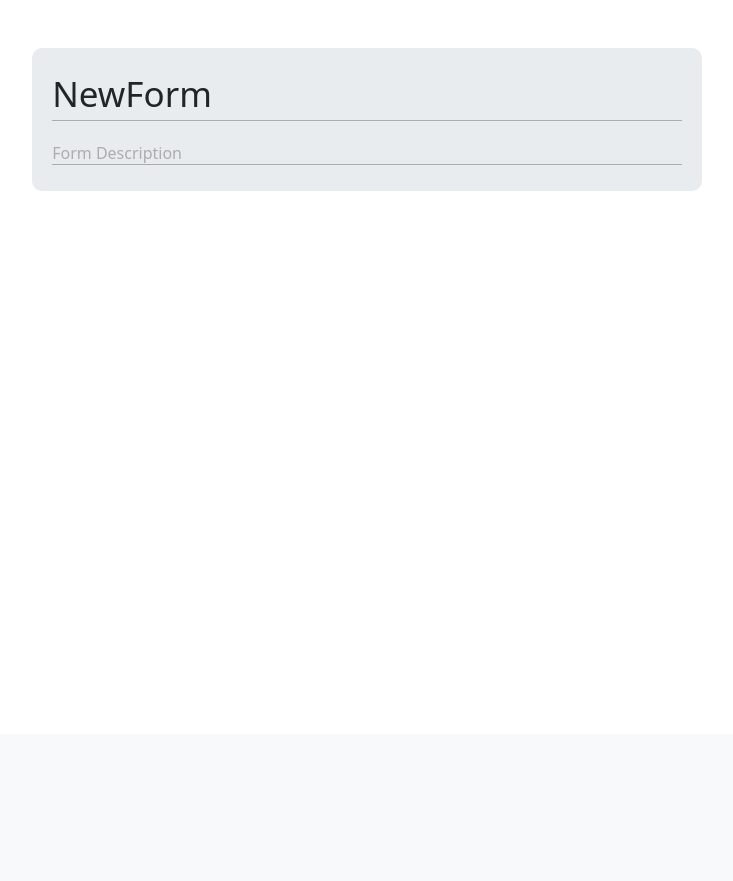
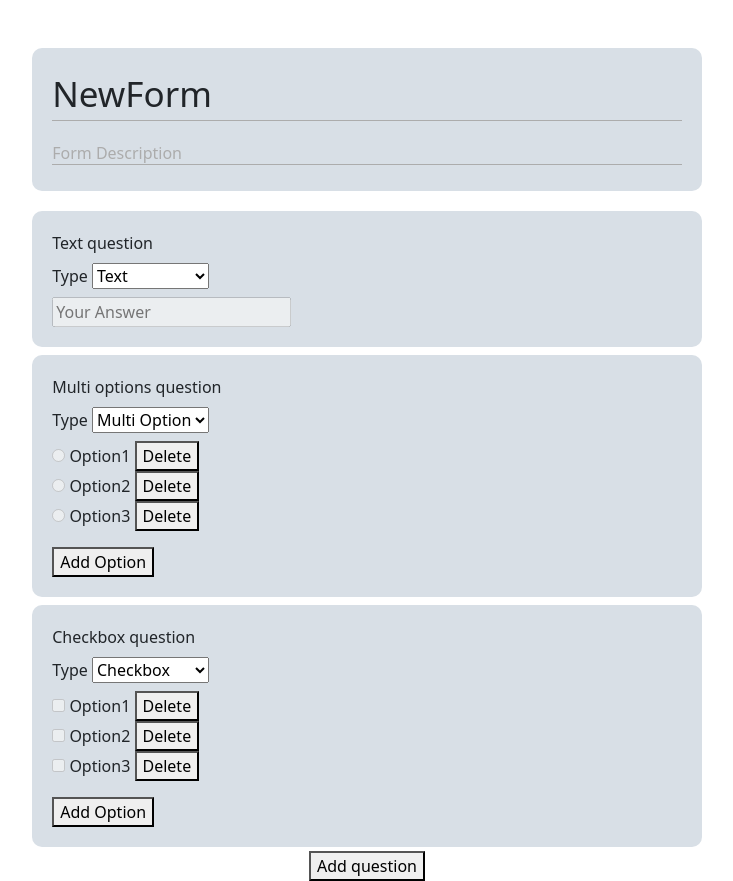
Before and after one commit to Lucas13868/NewFORMS, a Flask app: page /e/33 in a window 1280 px wide. Shown: the part 66-947 px from the top of the page, without its empty margins (273-1006 px from the left). Before the commit the page ends 257 px from the top, so only its background shows below. Run offline with Flask 3, Linux system fonts and the light colour scheme; a user stored in the database is signed in; data comes from the database, SQL or seed files in the repository; both versions use the stored data as it was after the commit.

Commit message:
Implementação: exibição das perguntas dos formulário; possibilidade de criar e deletar opções de questões de multipla escolha.

```diff
--- a/app.py
+++ b/app.py
@@ -4,7 +4,7 @@ from dotenv import load_dotenv
 import sqlite3
 import os
 
-from helpers import login_required
+from helpers import login_required, sql_conn
 
 load_dotenv()
 
@@ -27,7 +27,7 @@ app.config.update(
 def index():
     user_id = session["user_id"]
 
-    connection = sqlite3.connect("database.db")
+    connection = sql_conn()
     cursor = connection.cursor()
 
     cursor.execute("SELECT username FROM users WHERE id = ?", (user_id,))
@@ -65,7 +65,7 @@ def register():
             return redirect(url_for("register"))
 
         pwd_hash = bcrypt.generate_password_hash(pwd).decode('utf-8') # encrypt password
-        connection = sqlite3.connect("database.db")
+        connection = sql_conn()
         cursor = connection.cursor()
 
         try:
@@ -108,7 +108,7 @@ def login():
             flash("Missing password!", "error")
             return redirect(url_for("login"))
 
-        connection = sqlite3.connect("database.db")
+        connection = sql_conn()
         cursor = connection.cursor()
         cursor.execute("SELECT hash, id FROM users WHERE email = ?", (email,))
         user_row = cursor.fetchone()
@@ -142,7 +142,7 @@ def logout():
 def create_form():
     user_id = session["user_id"]
 
-    connect = sqlite3.connect("database.db")
+    connect = sql_conn()
     cursor = connect.cursor()
 
     cursor.execute("INSERT INTO forms (user_id) VALUES (?)", (user_id,))
@@ -153,6 +153,7 @@ def create_form():
 
     cursor.execute("INSERT INTO questions (form_id, type, question_text) VALUES (?, ?, ?)", (form_id, 'text', 'Text question'))
     cursor.execute("INSERT INTO questions (form_id, type, question_text) VALUES (?, ?, ?)", (form_id, 'radio', 'Multi options question'))
+    cursor.execute("INSERT INTO questions (form_id, type, question_text) VALUES (?, ?, ?)", (form_id, 'checkbox', 'Checkbox question'))
     connect.commit()
 
     cursor.execute("SELECT id FROM questions WHERE form_id = ? AND type = 'radio'", (form_id,))
@@ -160,6 +161,12 @@ def create_form():
 
     for i in range(3):
         cursor.execute("INSERT INTO options (question_id, option_text) VALUES (?, ?)", (radio_id, f'Option{i + 1}'))
+
+    cursor.execute("SELECT id FROM questions WHERE form_id = ? AND type = 'checkbox'", (form_id,))
+    checkbox_id = cursor.fetchone()[0]
+
+    for i in range(3):
+        cursor.execute("INSERT INTO options (question_id, option_text) VALUES (?, ?)", (checkbox_id, f'Option{i + 1}'))
 
     connect.commit()
 
@@ -172,7 +179,7 @@ def delete_form():
     form_id = request.form.get("form_id")
     user_id = session["user_id"]
 
-    connect = sqlite3.connect("database.db")
+    connect = sql_conn()
     cursor = connect.cursor()
 
     try:
@@ -189,18 +196,35 @@ def delete_form():
 @app.route("/e/<int:form_id>")
 @login_required
 def edit_form(form_id):
-    connect = sqlite3.connect("database.db")
+    connect = sql_conn()
     cursor = connect.cursor()
 
     cursor.execute("SELECT name, title, description FROM forms WHERE id = ? AND user_id = ?", (form_id, session["user_id"]))
-    form = cursor.fetchone()
+    form = cursor.fetchone() # Get form
+
+    if not form:
+        connect.close()
+        return redirect("/")
+
+    cursor.execute("SELECT id, type, question_text FROM questions WHERE form_id = ?", (form_id,))
+    questions = cursor.fetchall() # Get all form questions
+
+    options = {}
+    for q in questions:
+        if q[1] in ["radio", "checkbox"]:
+            cursor.execute("SELECT id, option_text FROM options WHERE question_id = ?", (q[0],))
+            q_opts = cursor.fetchall()
+
+            if q_opts:
+                options[q[0]] = q_opts # Storage each option for a certain question {question_id: [list of options]}
+
 
     connect.close()
 
-    if not form:
-        return redirect("/")
+    session["form_id"] = form_id
+    session.permanent = True
 
-    return render_template("form_template.html", form=form, id=form_id)
+    return render_template("form_template.html", form=form, questions=questions, options=options)
 
 # Save changes made in form's edit
 @app.route("/save-changes", methods=['POST'])
@@ -208,11 +232,11 @@ def edit_form(form_id):
 def save_changes(): # save changes from forms in database
     data = request.get_json()
 
-    connect = sqlite3.connect("database.db")
+    connect = sql_conn()
     cursor = connect.cursor()
 
     cursor.execute("UPDATE forms SET name = ?, title = ?, description = ? WHERE id = ? AND user_id = ?",
-                   (data["file_title"].strip(), data["form_title"].strip(), data["form_description"].strip(), data["form_id"], session["user_id"]))
+                   (data["file_title"].strip(), data["form_title"].strip(), data["form_description"].strip(), session["form_id"], session["user_id"]))
 
     connect.commit()
     connect.close()
@@ -220,8 +244,11 @@ def save_changes(): # save changes from forms in database
     return jsonify({"msg": "Changes saved!"})
 
 
-# TODO: Verify why sqlite foreign key cascade isn't working
-# TODO: html to add the questions for a certain form
 
 if __name__ == "__main__":
     app.run(debug=True)
+
+# TODO: allow user to change question type
+# TODO: allow user to add questions
+# TODO: allow user to delete questions
+# TODO: allow user to change order of questions
--- a/static/script.js
+++ b/static/script.js
@@ -4,7 +4,6 @@ const save_btn = document.getElementById("save-button");
 save_btn.addEventListener('click', () => { // save form changes
 
     const data = { // gets all the elements from form
-        form_id: parseInt(save_btn.getAttribute("form-id"), 10),
         file_title: document.getElementById("form-name").innerText,
         form_title: document.getElementById("form-title").innerText,
         form_description: document.getElementById("form-description").innerText
@@ -48,10 +47,10 @@ document.querySelectorAll("[contenteditable]").forEach(el => {
             el.innerHTML = "";
         }
 
-        if (el.classList.contains("form-title")) {
+        if (el.classList.contains("form-title")) { // If empty fill the form title space with "Title"
             empty_replace(el, "Title");
         }
-        if (el.classList.contains("form-name")) {
+        if (el.classList.contains("form-name")) { // If empty fill the form name space with "Form"
             empty_replace(el, "Form");
         }
 
@@ -103,3 +102,80 @@ document.querySelectorAll(".max-length").forEach(elem => {
         document.execCommand("insertText", false, truncated_text);
     });
 });
+
+// Delete option for multi or checkbox questions
+function delete_option(elem) {
+    const question_id = elem.getAttribute("question-id");
+        const options_container = document.getElementById("options-" + question_id);
+        const options_number = options_container.querySelectorAll(".radio-input").length || options_container.querySelectorAll(".checkbox-input").length;
+
+        console.log(options_number);
+
+        if (options_number <= 1) return;
+
+        const option_node = document.getElementById(elem.getAttribute("option-div-id"));
+
+        option_node.remove();
+}
+
+document.querySelectorAll(".del-option").forEach(elem => {
+    elem.addEventListener("click", () => delete_option(elem));
+});
+
+
+// Create option for multi or checkbox questions
+document.querySelectorAll(".add-option-btn").forEach(elem => {
+    elem.addEventListener("click", () => {
+        const question_id = elem.getAttribute("question-id");
+        const option_id = crypto.randomUUID();
+
+        const options_div = document.getElementById("options-" + elem.getAttribute("question-id"))
+
+        const input_div = document.createElement("div");
+
+        const label = document.createElement("label");
+
+        const input = document.createElement("input");
+        input.classList.add("options-input");
+        input.name = question_id;
+        input.value = "New Option";
+        input.disabled = true;
+
+        const span = document.createElement("span");
+        span.contentEditable= true;
+        span.innerText = "New Option";
+
+        const del_btn = document.createElement("button");
+        del_btn.classList.add("del-option");
+        del_btn.setAttribute("question-id", question_id);
+        del_btn.innerText = "Delete";
+        del_btn.addEventListener("click", () => delete_option(del_btn));
+
+        if (elem.classList.contains("radio")) {
+            input_div.classList.add("radio-input");
+            input_div.id = "radioElem-" + option_id;
+
+            input.type = "radio";
+
+            del_btn.setAttribute("option-div-id", "radioElem-" + option_id);
+
+
+        }
+        else if (elem.classList.contains("checkbox")) {
+            input_div.classList.add("checkbox-input");
+            input_div.id = "checkboxElem-" + option_id;
+
+            input.type = "checkbox";
+
+            del_btn.setAttribute("option-div-id", "checkboxElem-" + option_id);
+        }
+
+        label.appendChild(input);
+        label.appendChild(span);
+
+        input_div.appendChild(label);
+        input_div.appendChild(del_btn);
+
+        options_div.appendChild(input_div);
+    });
+});
--- a/static/styles.css
+++ b/static/styles.css
@@ -35,10 +35,11 @@
     padding: 6px 10px;
 }
 
-.title-container {
+.item-container {
     width: 97%;
     padding: 20px 20px;
     border-radius: 10px;
+    background-color: rgb(216, 223, 230);
 }
 
 .form-title {
@@ -90,7 +91,7 @@ div[contenteditable] {
 }
 
 @media (min-width: 768px) {
-    .title-container {
+    .item-container {
         width: 60%;
     }
 }
--- a/templates/form_template.html
+++ b/templates/form_template.html
@@ -18,15 +18,87 @@
                     <div class="form-name max-length" id="form-name" contenteditable="true" data-placeholder="Form Name" data-max="20">{{ form[0] }}</div>
                 </div>
 
-                <button class="save-button" id="save-button" form-id="{{ id }}">Save</button>
+                <button class="save-button" id="save-button">Save</button>
             </div>
         </nav>
 
         <div class="container form-page">
-            <div class="title-container my-5 bg-body-secondary">
+            <div class="item-container mt-5 mb-3">
                 <div class="form-title underlined max-length" id="form-title" contenteditable="true" data-placeholder="Form Title" data-max="15">{{ form[1] }}</div>
                 <div class="form-description underlined" id="form-description" contenteditable="true" data-placeholder="Form Description">{{ form[2] }}</div>
             </div>
+
+            {% for question in questions %}
+            <div class="item-container my-1 question-box">
+                <div class="question-text mb-2" contenteditable="true" data-placeholder="Question Text">{{ question[2] }}</div>
+
+                {% if question[1] == 'text' %}
+                <div class="mb-2">
+                    <label for="type-{{ question[0] }}">Type</label>
+                    <select name="type" id="type-{{ question[0] }}">
+                        <option value="text" selected>Text</option>
+                        <option value="mult">Multi Option</option>
+                        <option value="checkbox">Checkbox</option>
+                    </select>
+                </div>
+
+                <input class="text-input" id="textInput-{{ question[0] }}" type="text" placeholder="Your Answer" disabled>
+
+                {% elif question[1] == 'radio' %}
+                <div class="mb-2">
+                    <label for="types-{{ question[0] }}">Type</label>
+                    <select name="types" id="types-{{ question[0] }}">
+                        <option value="text">Text</option>
+                        <option value="mult" selected>Multi Option</option>
+                        <option value="checkbox">Checkbox</option>
+                    </select>
+                </div>
+
+                <div id="options-{{ question[0] }}">
+                    {% for opt in options[question[0]] %}
+                    <div class="radio-input" id="radioElem-{{ opt[0] }}">
+                        <label>
+                            <input class="options-input" type="{{ question[1] }}" id="{{ opt[0] }}" name="{{ question[0] }}" value="{{ opt[1] }}" disabled>
+                            <span contenteditable="true">{{ opt[1] }}</span>
+                        </label>
+
+                        <button class="del-option" option-div-id="radioElem-{{ opt[0] }}" question-id="{{ question[0] }}">Delete</button>
+                    </div>
+
+                    {% endfor %}
+                </div>
+
+                <button class="add-option-btn radio mt-3" question-id="{{ question[0] }}">Add Option</button>
+
+                {% elif question[1] == 'checkbox' %}
+                <div class="mb-2">
+                    <label for="types-{{ question[0] }}">Type</label>
+                    <select name="types" id="types-{{ question[0] }}">
+                        <option value="text">Text</option>
+                        <option value="mult">Multi Option</option>
+                        <option value="checkbox" selected>Checkbox</option>
+                    </select>
+                </div>
+
+                <div id="options-{{ question[0] }}">
+                    {% for opt in options[question[0]] %}
+                    <div class="checkbox-input" id="checkboxElem-{{ opt[0] }}">
+                        <label>
+                            <input class="options-input" type="{{ question[1] }}" id="{{ opt[0] }}" name="{{ question[0] }}" value="{{ opt[1] }}" disabled>
+                            <span contenteditable="true">{{ opt[1] }}</span>
+                        </label>
+
+                        <button class="del-option" option-div-id="checkboxElem-{{ opt[0] }}" question-id="{{ question[0] }}">Delete</button>
+                    </div>
+                    {% endfor %}
+                </div>
+
+                <button class="add-option-btn checkbox mt-3" question-id="{{ question[0] }}">Add Option</button>
+                {% endif %}
+            </div>
+            {% endfor %}
+
+            <button>Add question</button>
         </div>
 
     </body>
```
Also changed, not shown: helpers.py (+8 -0 lines), database.db, 1 other file.
